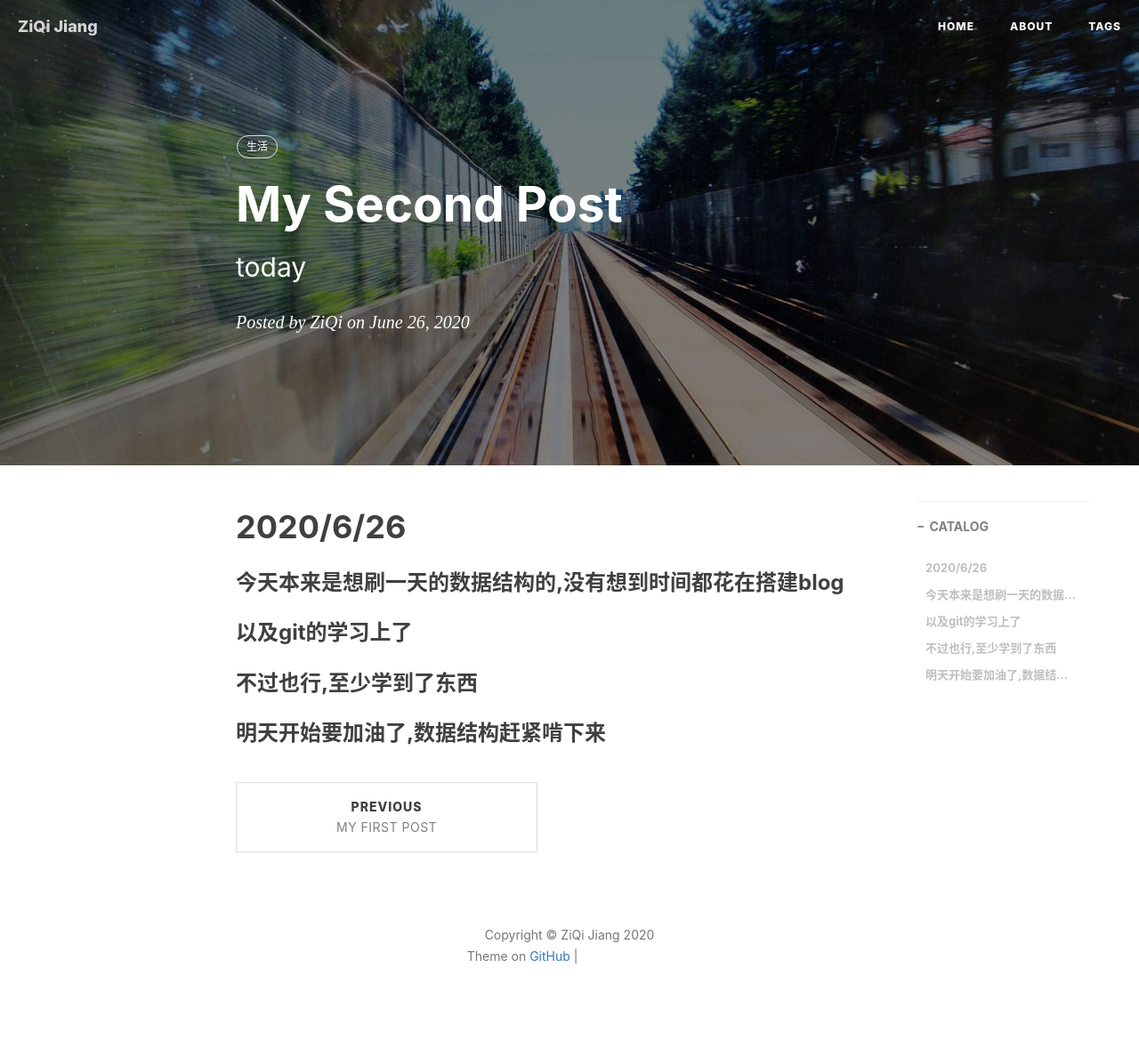
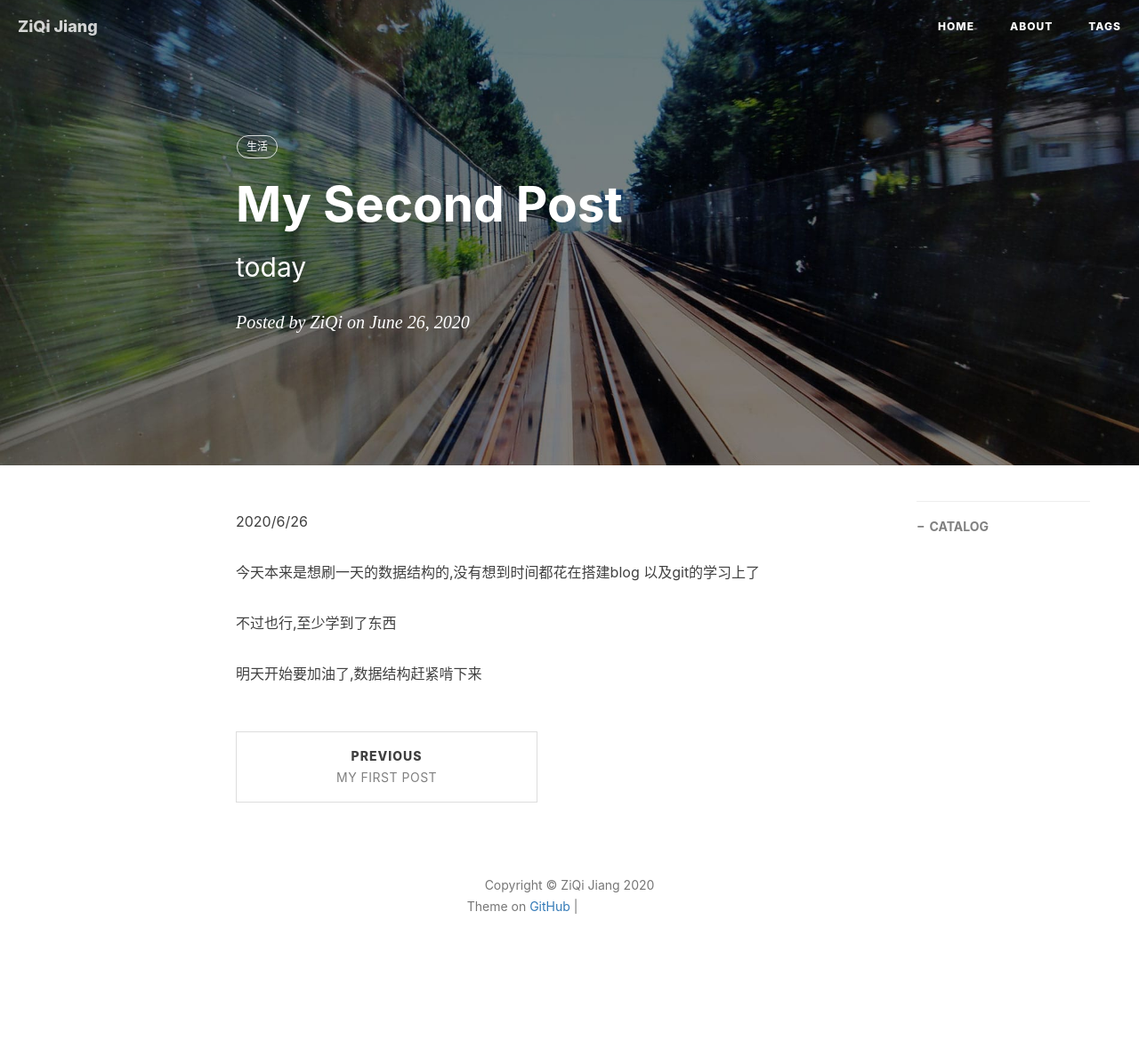
Before and after one commit to ZiQi-Jiang/blog, a Jekyll site: the page built from _posts/2020-06-26-第二篇.md, in a window 1280 px wide. Shown: the whole page at 89% size. Built offline with Jekyll 4.4.1, drawn with Linux system fonts in a browser that asks for light colours; nearby versions of some CDN libraries; comment, search, counter and statistics services are not loaded; after the commit the page ends 1123 px from its top, so only the background shows below that; grey boxes are pictures that could not be loaded.

Commit message:
Update 2020-06-26-第二篇.md

```diff
--- a/_posts/2020-06-26-第二篇.md
+++ b/_posts/2020-06-26-第二篇.md
@@ -10,11 +10,11 @@ tags:                               #标签
     - 生活
 ---
 
-# 2020/6/26
+ 2020/6/26
 
-### 今天本来是想刷一天的数据结构的,没有想到时间都花在搭建blog
-### 以及git的学习上了
+今天本来是想刷一天的数据结构的,没有想到时间都花在搭建blog
+以及git的学习上了
 
-### 不过也行,至少学到了东西
+不过也行,至少学到了东西
 
-### 明天开始要加油了,数据结构赶紧啃下来
+明天开始要加油了,数据结构赶紧啃下来
```
